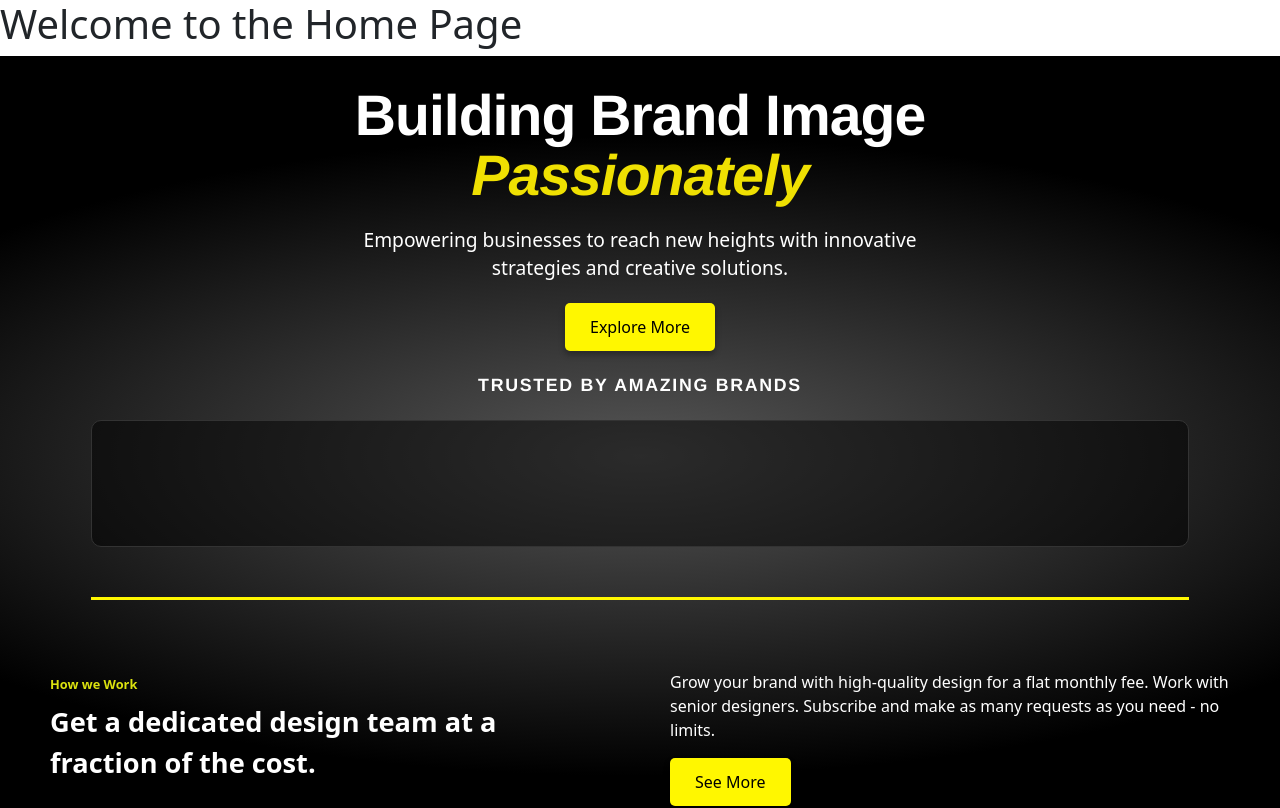
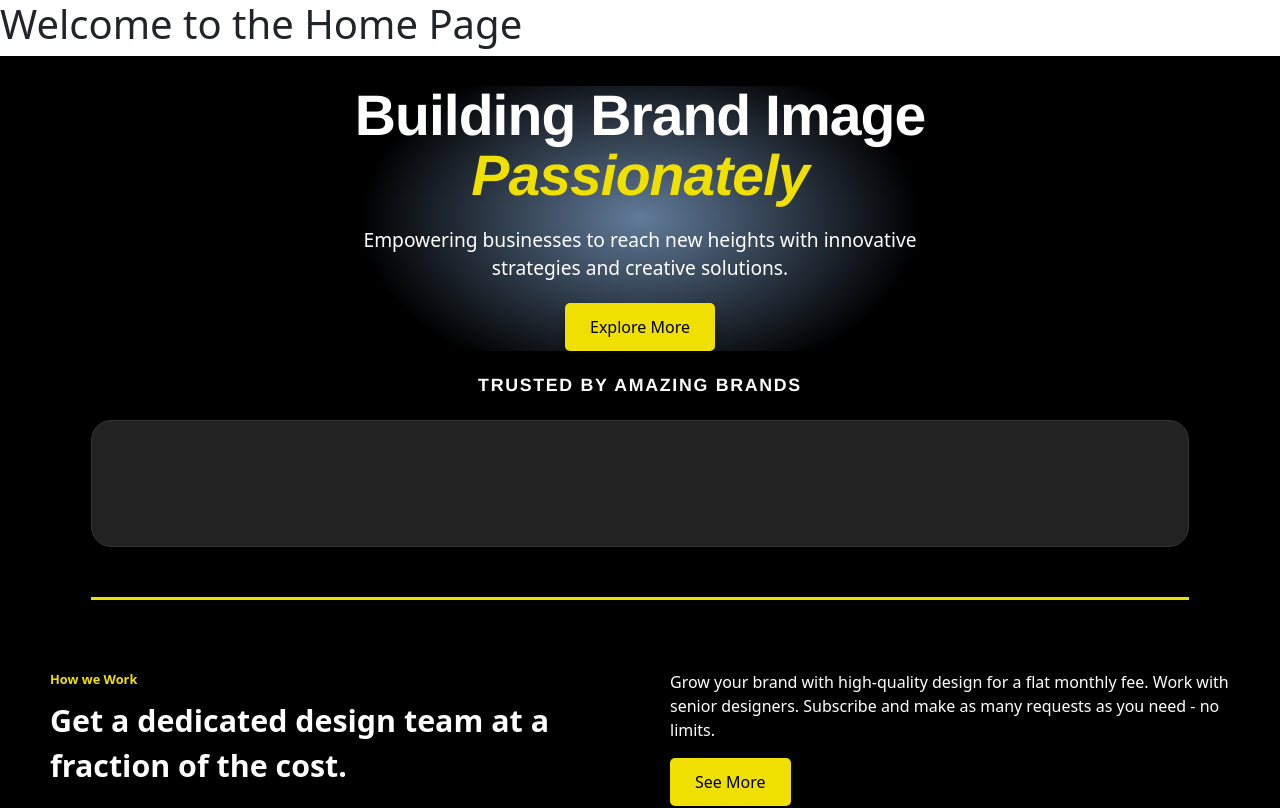
Before and after one commit to Abhishek-Soni-25/GCP-Frontend, a Vue app in the folder client/: page / in a window 1280 px wide. Shown: the top 808 px of the page. Built offline with nearby package versions, Linux system fonts and the light colour scheme; no server answers; a web font is replaced by a local one.

Commit message:
30-11-2024  21:57:50

```diff
--- a/client/src/components/Homepage/Hero.vue
+++ b/client/src/components/Homepage/Hero.vue
@@ -60,7 +60,7 @@ export default {
 <style scoped>
 /* Hero Section Styles */
 .hero {
-  background: radial-gradient(ellipse 70% 40% at center, #565656, #000000);
+  background: #000000;
   min-height: 100vh;
   display: flex;
   flex-direction: column;
@@ -70,11 +70,18 @@ export default {
   align-items: center;
 }
 
+.hero-section{
+  width: 100%;
+  height: 60%;
+  background: radial-gradient(ellipse 280px 170px at center, #A1CDFF99 , #000000);
+}
+
 .hero-section, .hero-section2 {
   display: flex;
   align-items: center;
   align-content: center;
-  justify-content: space-between;
+  align-self: center;
+  justify-content: center;
   gap: 20px;
 }
 
@@ -98,7 +105,7 @@ export default {
 
   .hero-content .text-wrapper-4 {
     font-size: 57.1px;
-    color: #efe002;
+    color: #F0E002;
     font-family: "Plus Jakarta Sans-ExtraBoldItalic", Helvetica;
     font-style: italic;
     font-weight: bold;
@@ -137,29 +144,29 @@ export default {
   font-size: 1rem;
   border-radius: 5px;
   cursor: pointer;
-  background: #fff700;
+  background: #F0E002;
   transition: all 0.3s ease;
   box-shadow: 0px 4px 6px rgba(0, 0, 0, 0.3);
 }
 
 .cta-button:hover {
-  background: #fff700;
+  background: #F0E002;
 }
 
 /* Brand Box */
 .brand-box {
   flex: 1;
   width: 90%;
-  background-color: rgba(0, 0, 0, 0.5);
+  background-color: #222222;
   border: 1px solid #333;
   padding: 35px;
   margin: 0 5%;
-  border-radius: 10px;
+  border-radius: 20px;
 }
 
 /* Divider Line */
 .line {
-  border-bottom: 3px solid #fff700;
+  border-bottom: 3px solid #F0E002;
   margin: 20px 0;
   width: 90%;
 }
@@ -173,12 +180,12 @@ export default {
 .hero-section2 h5 {
   font-size: 0.8rem;
   font-weight: bold;
-  color: #dbe20f;
+  color: #F0E002;
   margin-bottom: 10px;
 }
 
 .big {
-  font-size: 1.7rem;
+  font-size: 1.9rem;
   font-weight: bold;
   color: #ffffff;
   margin-bottom: 15px;
@@ -195,9 +202,9 @@ export default {
   .hero-content .text-wrapper-4, .text-wrapper-3 { font-size: calc(57.1px * 0.8); /* Adjust if necessary */ }
   .brand-txt { font-size: calc(17.8px * 0.8); line-height: calc(9.3px * 0.8); }
   .hero-section2 h5 { font-size: calc(1.5rem * 0.8); /* Reduce by 20% */ }
-  .big { font-size: calc(1.7rem * 0.8); } /* Reduce by 20% */
+  .big { font-size: calc(2rem * 0.8); } /* Reduce by 20% */
 
-  .hero-section, .hero-ection2 {
+  .hero-section, .hero-section2 {
     flex-direction: column;
     gap: 15px;
   }
@@ -206,7 +213,7 @@ export default {
     font-size: 2rem;
   }
 
-  .hero-content p, .big, .normal {
+  .hero-content p, .normal {
     font-size: 1rem;
   }
 
```
